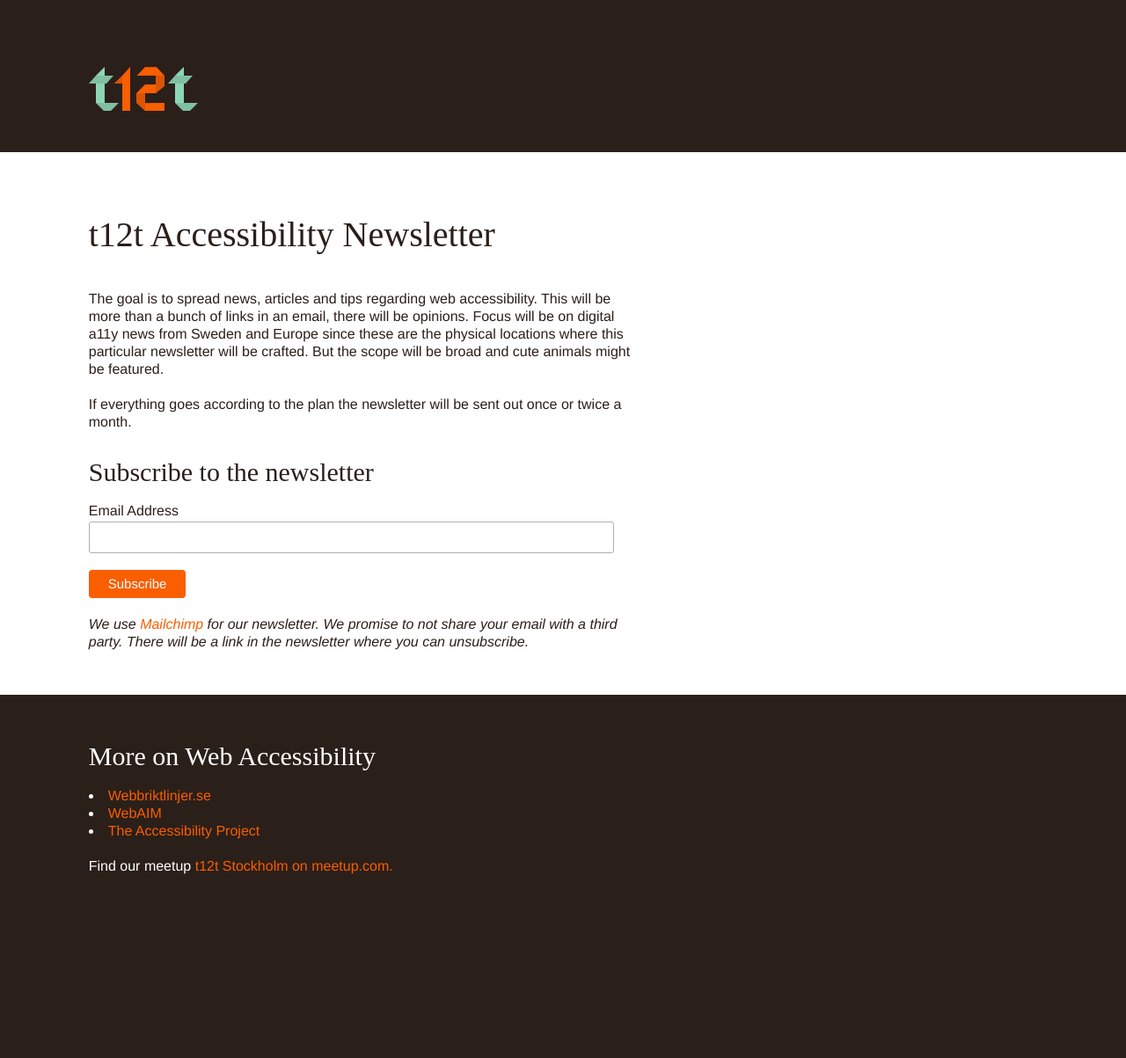
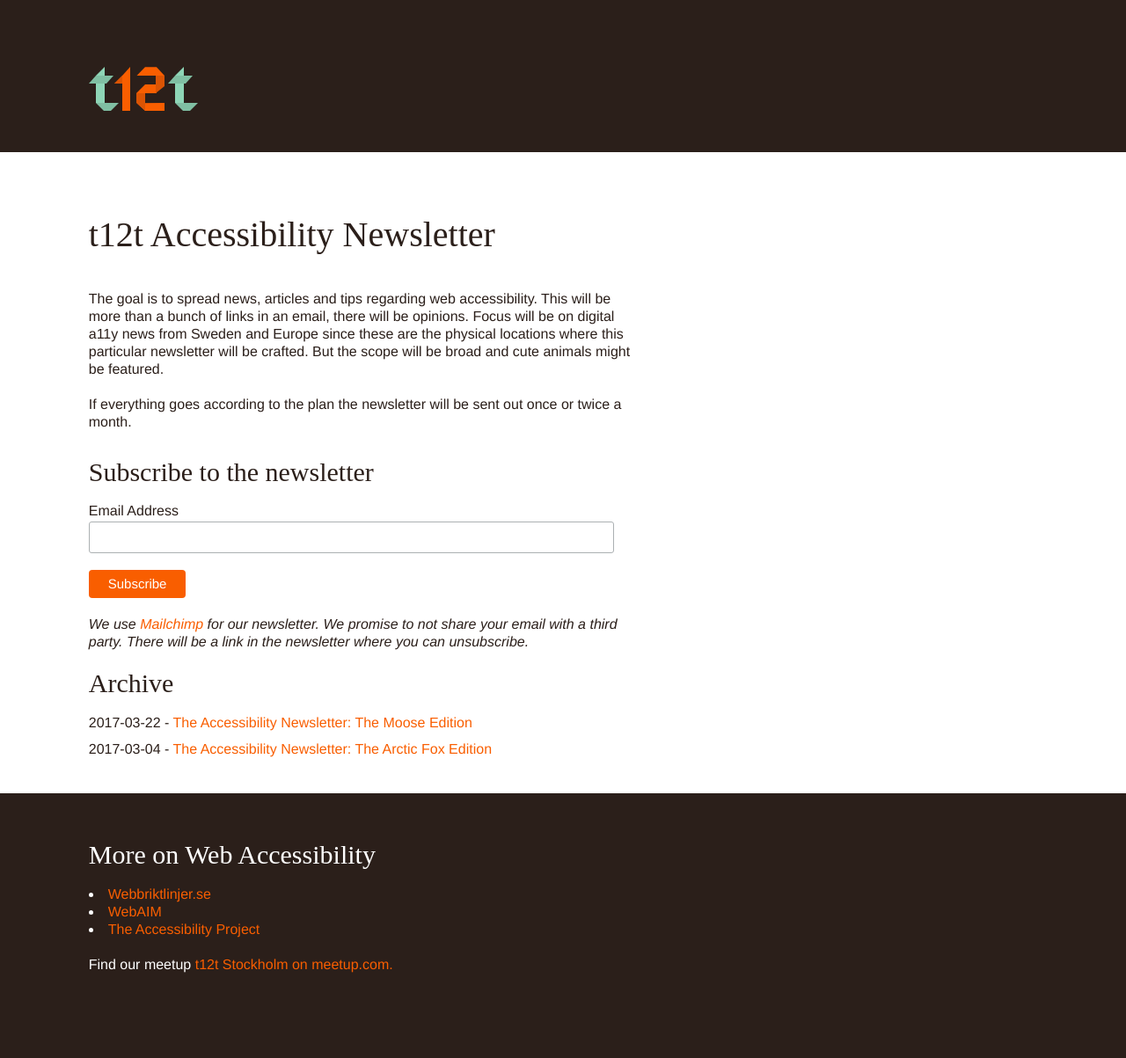
Before and after one commit to t12t/t12t.github.io, a Jekyll site: the page built from accessibility-newsletter/index.md, in a window 1280 px wide. Shown: the whole page at 88% size. Built offline with Jekyll 4.4.1, drawn with Linux system fonts in a browser that asks for light colours; some web fonts are replaced; before the commit the page ends 1091 px from its top, so only the background shows below that.

Commit message:
Adds archived newsletter (manually)

```diff
--- /dev/null
+++ b/_includes/archive.html
@@ -0,0 +1,14 @@
+<ul class="archive-list">
+  <li>
+    <time datetime="2017-03-22">2017-03-22</time> -
+    <a href="http://eepurl.com/cHj3TP">
+      The Accessibility Newsletter: The Moose Edition
+    </a>
+  </li>
+  <li>
+    <time datetime="2017-03-04">2017-03-04</time> -
+    <a href="http://eepurl.com/cEQCQ1">
+      The Accessibility Newsletter: The Arctic Fox Edition
+    </a>
+  </li>
+</ul>
--- a/accessibility-newsletter/index.md
+++ b/accessibility-newsletter/index.md
@@ -14,3 +14,7 @@ lang: en
 {% include form.html %}
 
 _We use [Mailchimp](https://mailchimp.com) for our newsletter. We promise to not share your email with a third party. There will be a link in the newsletter where you can unsubscribe._
+
+## Archive
+
+{% include archive.html %}
--- a/css/_newsletter.scss
+++ b/css/_newsletter.scss
@@ -224,3 +224,19 @@
 #mc_embed_signup #mc-embedded-subscribe-form input.mce_inline_error {
     border: 2px solid #e85c41;
 }
+
+.archive-list {
+  list-style: none;
+  margin: 0;
+  padding: 0;
+
+  li {
+    margin-bottom: 10px;
+  }
+  a {
+    display: block;
+    @media screen and (min-width: $break-small) {
+      display: inline;
+    }
+  }
+}
```
